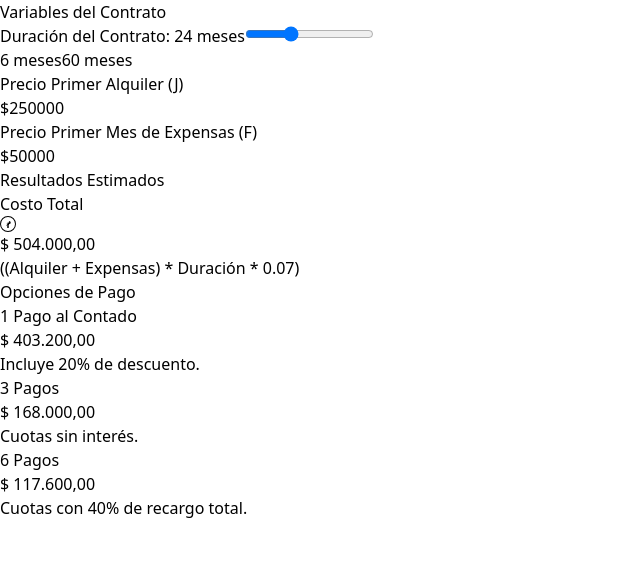
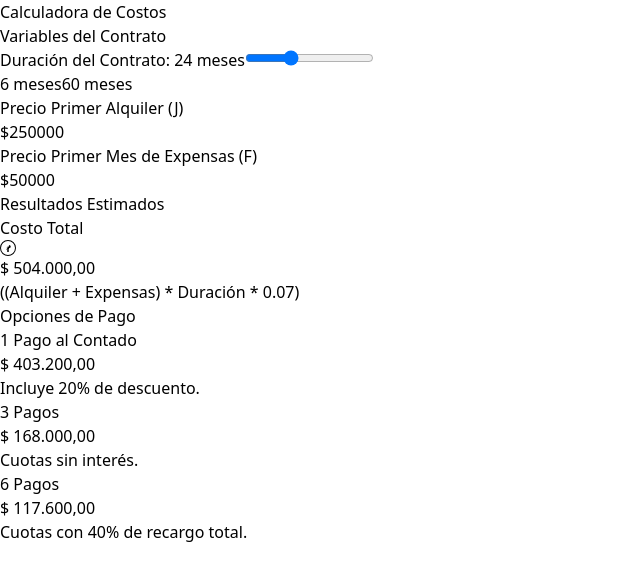
Before and after one commit to lbozzolo/calculadora-de-costos, a React (Vite) app: page / in a window 1280 px wide. Shown: the top 580 px of the page, without its empty margins (0-640 px from the left). Built offline with nearby package versions, Linux system fonts and the light colour scheme.

Commit message:
agregado de titulo

```diff
--- a/src/App.jsx
+++ b/src/App.jsx
@@ -39,6 +39,9 @@
   return (
     <div className="bg-gray-100 min-h-screen font-poppins flex items-center justify-center p-4">
       <div className="w-full max-w-5xl">
+        <div className="text-center mb-10">
+            <h1 className="text-4xl md:text-5xl font-bold text-slate-800">Calculadora de Costos</h1>
+        </div>
         <main className="w-full bg-white rounded-2xl shadow-lg p-6 md:p-10">
           <div className="grid grid-cols-1 lg:grid-cols-2 gap-8 lg:gap-12">
             <div className="space-y-6">
```
